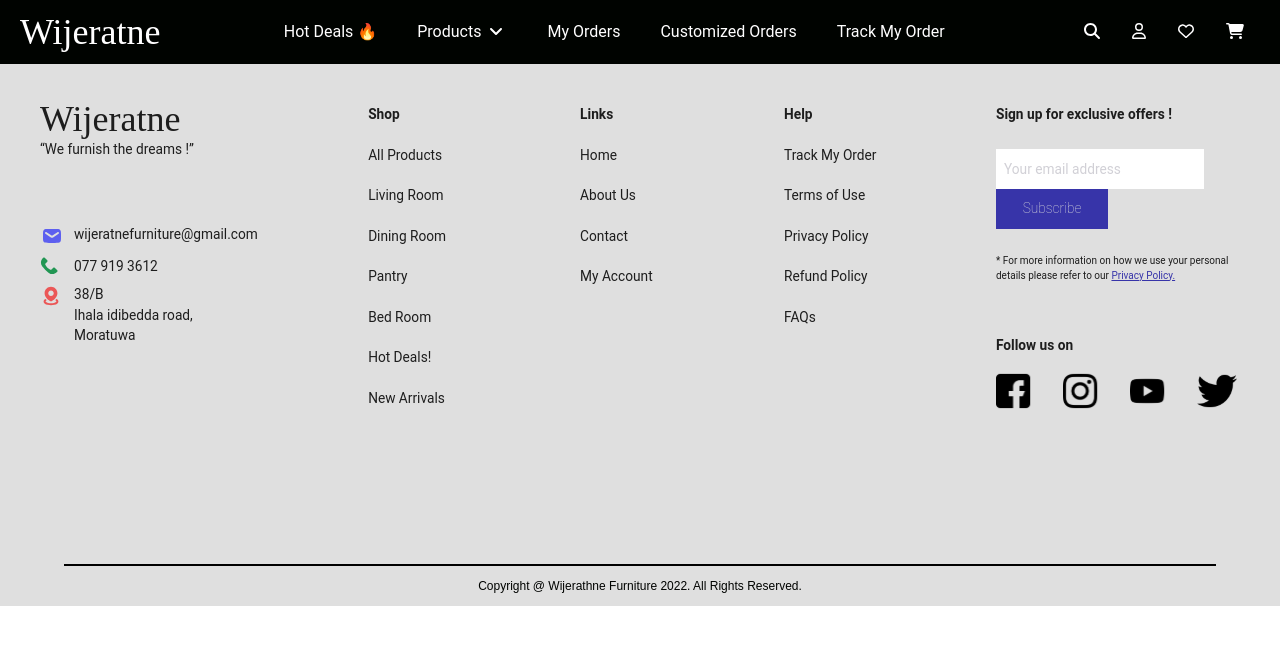
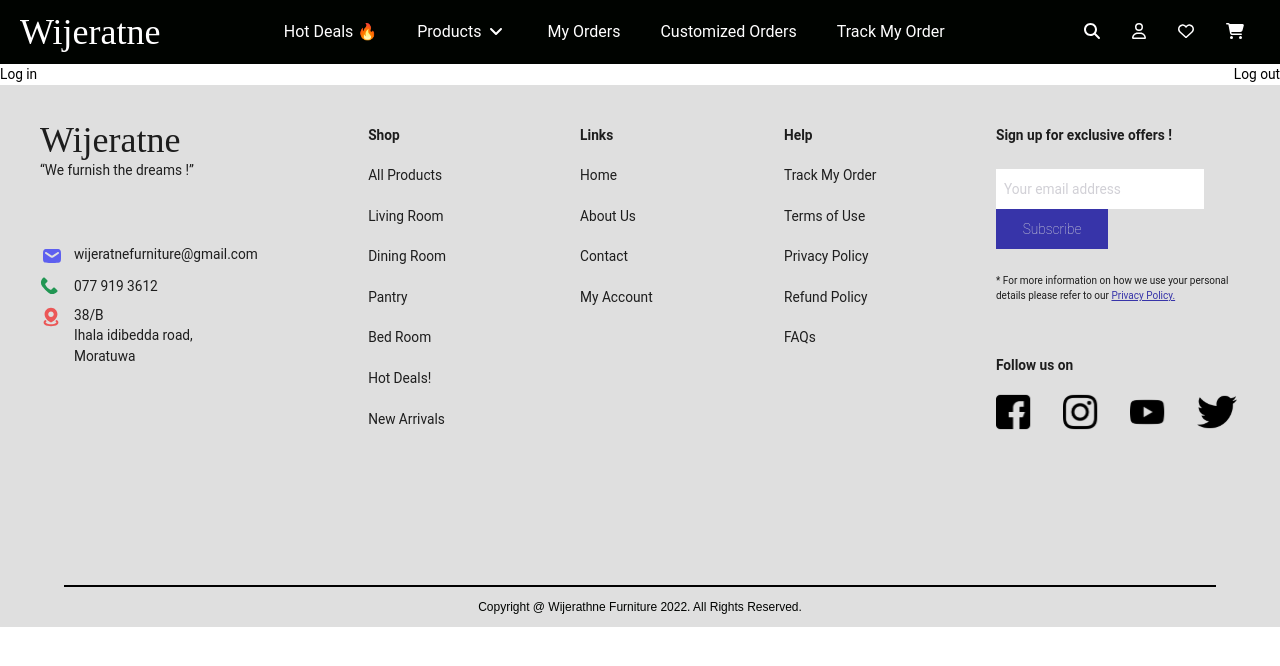
Before and after one commit to AkalankaNayanajith/Wijeratne_Furniture, a React (Create React App) app: page /loginauth in a window 1280 px wide. Shown: the top 666 px of the page. Built offline with nearby package versions, Linux system fonts and the light colour scheme; what tw-elements would draw is missing.

Commit message:
login logout buttons, login page for Auth0

```diff
--- a/src/Components/Login.jsx
+++ b/src/Components/Login.jsx
@@ -1,11 +1,14 @@
 import React from "react";
+import LogoutButton from "./LogoutButton";
+import LoginButton from "./LoginButton";
 
 
 
 export default function Login() {
   return (
     <>
-
+     <LoginButton/>
+     <LogoutButton/>
 
 
     </>
--- /dev/null
+++ b/src/Components/LoginButton.jsx
@@ -0,0 +1,13 @@
+import React from 'react'
+import { useAuth0 } from '@auth0/auth0-react'
+
+const LoginButton = () => {
+    const { loginWithRedirect } = useAuth0();
+  return (
+    <button className=""
+    onClick={loginWithRedirect}> Log in
+    </button>
+  )
+}
+
+export default LoginButton
--- a/src/Components/Logintest.jsx
+++ b/src/Components/Logintest.jsx
@@ -1,8 +1,10 @@
 import React, { useState, useEffect } from "react";
+import { useAuth0 } from '@auth0/auth0-react'
 
 const Logintest = () => {
   const [checkemail, setCheckemail] = useState("");
   const [checkpw, setCheckpw] = useState("");
+  const { loginWithRedirect } = useAuth0();
 
   return (
     <>
@@ -44,7 +46,7 @@
               <button
                 type="submit"
                 className="px-12 py-3 font-poppins font-semibold rounded-full text-xl shadow-2xl bg-gradient-to-b from-cyan-500 to-blue-500  text-white hover:scale-105 duration-300"
-                onClick={4} >
+                onClick={loginWithRedirect}>
                 Log in
               </button>
             </div>
--- /dev/null
+++ b/src/Components/LogoutButton.jsx
@@ -0,0 +1,14 @@
+import React from 'react'
+import { useAuth0 } from '@auth0/auth0-react'
+
+const LogoutButton = () => {
+  const {logout} = useAuth0();
+
+  return (
+    <button className=""
+    onClick={logout}> Log out
+    </button>
+  )
+}
+
+export default LogoutButton
```
